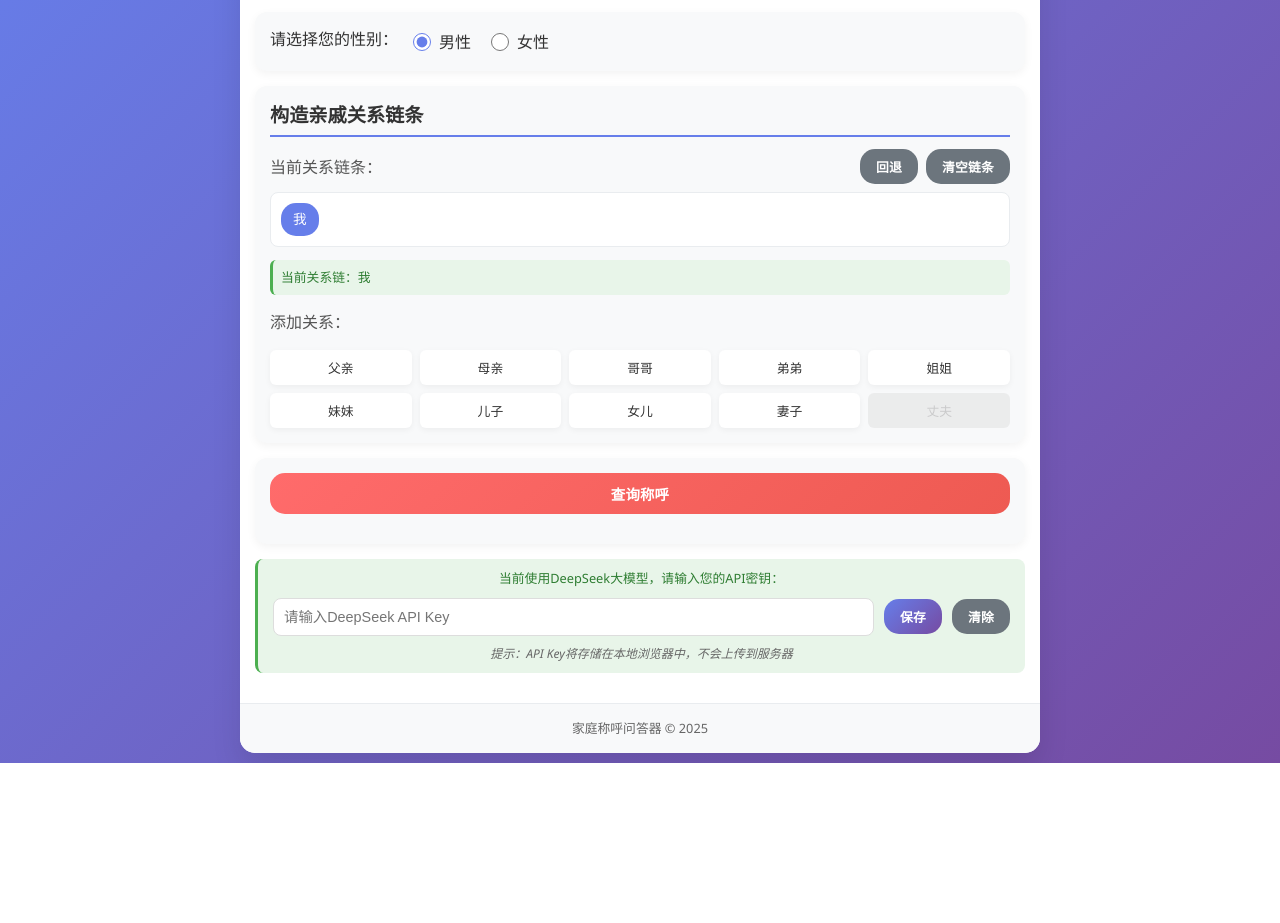
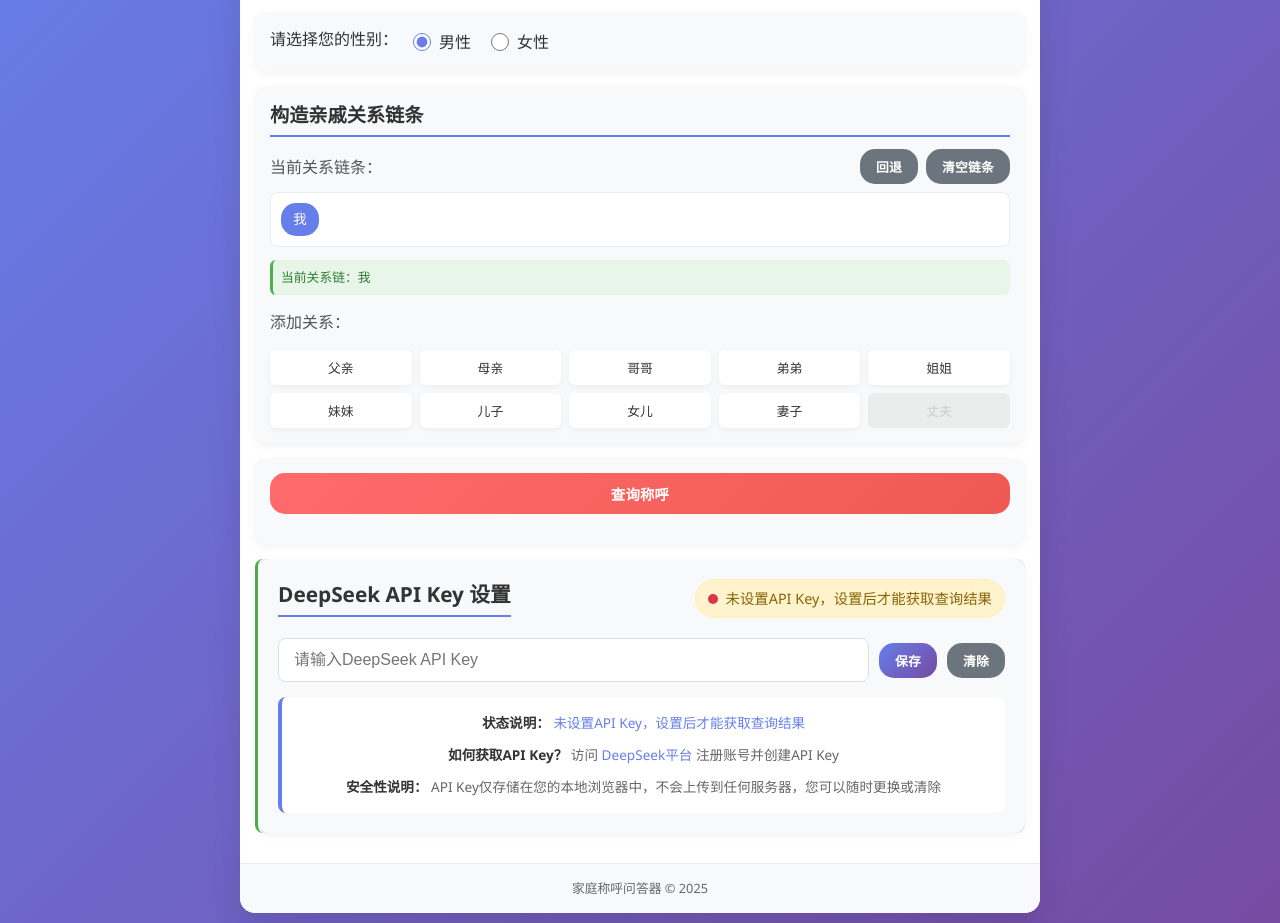
Before and after one commit to thinker5-joshua/family-relation-quiz, a plain HTML site: page index.html in a window 1280 px wide. Shown: the part 114-1037 px from the top of the page. Before the commit the page ends 877 px from the top, so only its background shows below. Drawn offline with Linux system fonts and the light colour scheme.

Commit message:
改进DeepSeek API Key设置功能，添加状态指示器和友好提示

```diff
--- a/index.html
+++ b/index.html
@@ -84,13 +84,34 @@
 
             <!-- 大模型说明 -->
             <section class="model-info">
-                <p class="info-text">当前使用DeepSeek大模型，请输入您的API密钥：</p>
-                <div class="api-key-input">
-                    <input type="password" id="apiKeyInput" placeholder="请输入DeepSeek API Key" class="api-key-input-field">
-                    <button class="btn btn-primary" id="saveApiKeyBtn">保存</button>
-                    <button class="btn btn-secondary" id="clearApiKeyBtn">清除</button>
+                <div class="api-config">
+                    <div class="api-config-header">
+                        <h2>DeepSeek API Key 设置</h2>
+                        <div id="apiKeyStatus" class="api-key-status">
+                            <span class="status-indicator" id="statusIndicator"></span>
+                            <span id="statusText">未设置API Key，设置后才能获取查询结果</span>
+                        </div>
+                    </div>
+                    <div class="api-key-input">
+                        <input type="password" id="apiKeyInput" placeholder="请输入DeepSeek API Key" class="api-key-input-field">
+                        <button class="btn btn-primary" id="saveApiKeyBtn">保存</button>
+                        <button class="btn btn-secondary" id="clearApiKeyBtn">清除</button>
+                    </div>
+                    <div class="api-key-info">
+                        <p class="api-key-hint">
+                            <strong>状态说明：</strong>
+                            <span id="detailedStatus">未设置API Key，设置后才能获取查询结果</span>
+                        </p>
+                        <p class="api-key-help">
+                            <strong>如何获取API Key？</strong>
+                            访问 <a href="https://platform.deepseek.com/" target="_blank">DeepSeek平台</a> 注册账号并创建API Key
+                        </p>
+                        <p class="api-key-security">
+                            <strong>安全性说明：</strong>
+                            API Key仅存储在您的本地浏览器中，不会上传到任何服务器，您可以随时更换或清除
+                        </p>
+                    </div>
                 </div>
-                <p class="api-key-hint">提示：API Key将存储在本地浏览器中，不会上传到服务器</p>
             </section>
         </main>
 
--- a/script.js
+++ b/script.js
@@ -18,6 +18,10 @@ let submitBtn;
 let apiKeyInput;
 let saveApiKeyBtn;
 let clearApiKeyBtn;
+let apiKeyStatus;
+let statusIndicator;
+let statusText;
+let detailedStatus;
 
 // 弹出窗口相关元素
 let resultModal;
@@ -64,6 +68,10 @@ function getDomElements() {
     apiKeyInput = document.getElementById('apiKeyInput');
     saveApiKeyBtn = document.getElementById('saveApiKeyBtn');
     clearApiKeyBtn = document.getElementById('clearApiKeyBtn');
+    apiKeyStatus = document.getElementById('apiKeyStatus');
+    statusIndicator = document.getElementById('statusIndicator');
+    statusText = document.getElementById('statusText');
+    detailedStatus = document.getElementById('detailedStatus');
 
     // 弹出窗口相关元素
     resultModal = document.getElementById('resultModal');
@@ -357,14 +365,32 @@ async function submitRelationChain() {
     }
 }
 
+// 更新API Key状态显示
+function updateApiKeyStatus() {
+    const apiKey = getApiKey();
+    if (apiKey) {
+        // API Key已设置
+        apiKeyStatus.classList.add('valid');
+        statusText.textContent = 'API Key已设置，可以使用，有需要时可以自行更换';
+        detailedStatus.textContent = 'API Key已设置，可以使用，有需要时可以自行更换';
+    } else {
+        // API Key未设置
+        apiKeyStatus.classList.remove('valid');
+        statusText.textContent = '未设置API Key，设置后才能获取查询结果';
+        detailedStatus.textContent = '未设置API Key，设置后才能获取查询结果';
+    }
+}
+
 // 保存API Key到localStorage
 function saveApiKey() {
     const apiKey = apiKeyInput.value.trim();
     if (apiKey) {
         localStorage.setItem('deepseekApiKey', apiKey);
-        alert('API Key已保存');
+        updateApiKeyStatus();
+        // 显示更友好的提示
+        showNotification('API Key已成功保存，您现在可以进行查询了！', 'success');
     } else {
-        alert('请输入API Key');
+        showNotification('请输入有效的API Key', 'error');
     }
 }
 
@@ -372,7 +398,8 @@ function saveApiKey() {
 function clearApiKey() {
     localStorage.removeItem('deepseekApiKey');
     apiKeyInput.value = '';
-    alert('API Key已清除');
+    updateApiKeyStatus();
+    showNotification('API Key已成功清除', 'info');
 }
 
 // 获取API Key
@@ -400,6 +427,9 @@ function bindApiKeyEventListeners() {
     if (savedApiKey) {
         apiKeyInput.value = savedApiKey;
     }
+
+    // 初始化API Key状态显示
+    updateApiKeyStatus();
 }
 
 // 调用真实API
@@ -408,7 +438,7 @@ async function callApi(prompt) {
     const apiKey = getApiKey();
 
     if (!apiKey) {
-        throw new Error('请先输入DeepSeek API Key');
+        throw new Error('未设置API Key，设置后才能获取查询结果');
     }
 
     const model = "deepseek-chat";
@@ -635,6 +665,48 @@ function displayResult(result) {
     showResultModal(result);
 }
 
+// 显示通知
+function showNotification(message, type = 'info') {
+    // 创建通知元素
+    const notification = document.createElement('div');
+    notification.className = `notification notification-${type}`;
+    notification.textContent = message;
+
+    // 设置样式
+    notification.style.cssText = `
+        position: fixed;
+        top: 20px;
+        right: 20px;
+        padding: 12px 20px;
+        border-radius: 8px;
+        font-size: 0.95rem;
+        font-weight: 500;
+        color: white;
+        background-color: ${type === 'success' ? '#28a745' : type === 'error' ? '#dc3545' : '#17a2b8'};
+        box-shadow: 0 4px 12px rgba(0, 0, 0, 0.15);
+        z-index: 10000;
+        transform: translateX(100%);
+        transition: transform 0.3s ease;
+    `;
+
+    // 添加到页面
+    document.body.appendChild(notification);
+
+    // 显示通知
+    setTimeout(() => {
+        notification.style.transform = 'translateX(0)';
+    }, 100);
+
+    // 3秒后自动隐藏
+    setTimeout(() => {
+        notification.style.transform = 'translateX(100%)';
+        // 动画结束后移除元素
+        setTimeout(() => {
+            document.body.removeChild(notification);
+        }, 300);
+    }, 3000);
+}
+
 // 复制分享内容
 function copyShareContent() {
     // 构建完整的分享内容
--- a/styles.css
+++ b/styles.css
@@ -445,37 +445,163 @@ h3 {
 }
 
 /* API Key输入样式 */
+.model-info {
+    margin-bottom: 15px;
+    padding: 0;
+}
+
+.api-config {
+    background-color: #f8f9fa;
+    border-radius: 12px;
+    box-shadow: 0 3px 10px rgba(0, 0, 0, 0.05);
+    padding: 20px;
+    overflow: hidden;
+}
+
+.api-config-header {
+    display: flex;
+    justify-content: space-between;
+    align-items: flex-start;
+    flex-wrap: wrap;
+    gap: 15px;
+    margin-bottom: 20px;
+}
+
+.api-config-header h2 {
+    margin: 0;
+    font-size: 1.3rem;
+    color: #333;
+    border-bottom: 2px solid #667eea;
+    padding-bottom: 5px;
+    display: inline-block;
+}
+
+.api-key-status {
+    display: flex;
+    align-items: center;
+    gap: 8px;
+    padding: 8px 12px;
+    border-radius: 20px;
+    background-color: #fff3cd;
+    border: 1px solid #ffeeba;
+    font-size: 0.9rem;
+    font-weight: 500;
+    color: #856404;
+    transition: all 0.3s ease;
+}
+
+.api-key-status.valid {
+    background-color: #d4edda;
+    border-color: #c3e6cb;
+    color: #155724;
+}
+
+.status-indicator {
+    display: inline-block;
+    width: 10px;
+    height: 10px;
+    border-radius: 50%;
+    background-color: #dc3545;
+    transition: all 0.3s ease;
+}
+
+.api-key-status.valid .status-indicator {
+    background-color: #28a745;
+    animation: pulse 2s infinite;
+}
+
+@keyframes pulse {
+    0% {
+        box-shadow: 0 0 0 0 rgba(40, 167, 69, 0.4);
+    }
+    70% {
+        box-shadow: 0 0 0 6px rgba(40, 167, 69, 0);
+    }
+    100% {
+        box-shadow: 0 0 0 0 rgba(40, 167, 69, 0);
+    }
+}
+
+#statusText {
+    font-weight: 500;
+}
+
 .api-key-input {
     display: flex;
     gap: 10px;
-    margin: 10px 0;
+    margin-bottom: 15px;
+    align-items: center;
     flex-wrap: wrap;
-    justify-content: center;
-    align-items: center;
+    justify-content: flex-start;
 }
 
 .api-key-input-field {
     flex: 1;
-    min-width: 200px;
-    padding: 10px;
+    min-width: 250px;
+    padding: 12px 15px;
     border: 1px solid #ddd;
     border-radius: 8px;
-    font-size: 0.9rem;
-    outline: none;
-    transition: border-color 0.3s ease;
+    font-size: 1rem;
+    transition: all 0.3s ease;
+    background-color: #fff;
 }
 
 .api-key-input-field:focus {
+    outline: none;
     border-color: #667eea;
-    box-shadow: 0 0 0 2px rgba(102, 126, 234, 0.1);
+    box-shadow: 0 0 0 3px rgba(102, 126, 234, 0.1);
+    transform: translateY(-1px);
 }
 
-.api-key-hint {
-    margin: 5px 0 0 0;
-    font-size: 0.75rem;
+.api-key-info {
+    background-color: #fff;
+    border-radius: 8px;
+    padding: 15px;
+    border-left: 4px solid #667eea;
+    margin-top: 15px;
+}
+
+.api-key-hint,
+.api-key-help,
+.api-key-security {
+    font-size: 0.85rem;
     color: #666;
-    font-style: italic;
-    line-height: 1.4;
+    margin: 0 0 10px 0;
+    line-height: 1.6;
+}
+
+.api-key-hint:last-child,
+.api-key-help:last-child,
+.api-key-security:last-child {
+    margin-bottom: 0;
+}
+
+.api-key-help a {
+    color: #667eea;
+    text-decoration: none;
+    font-weight: 500;
+    transition: color 0.3s ease;
+}
+
+.api-key-help a:hover {
+    color: #764ba2;
+    text-decoration: underline;
+}
+
+.api-key-hint strong,
+.api-key-help strong,
+.api-key-security strong {
+    color: #333;
+    font-weight: 600;
+}
+
+#detailedStatus {
+    color: #667eea;
+    font-weight: 500;
+}
+
+.api-key-status.valid #detailedStatus {
+    color: #155724;
 }
 
 /* 页脚样式 */
```
